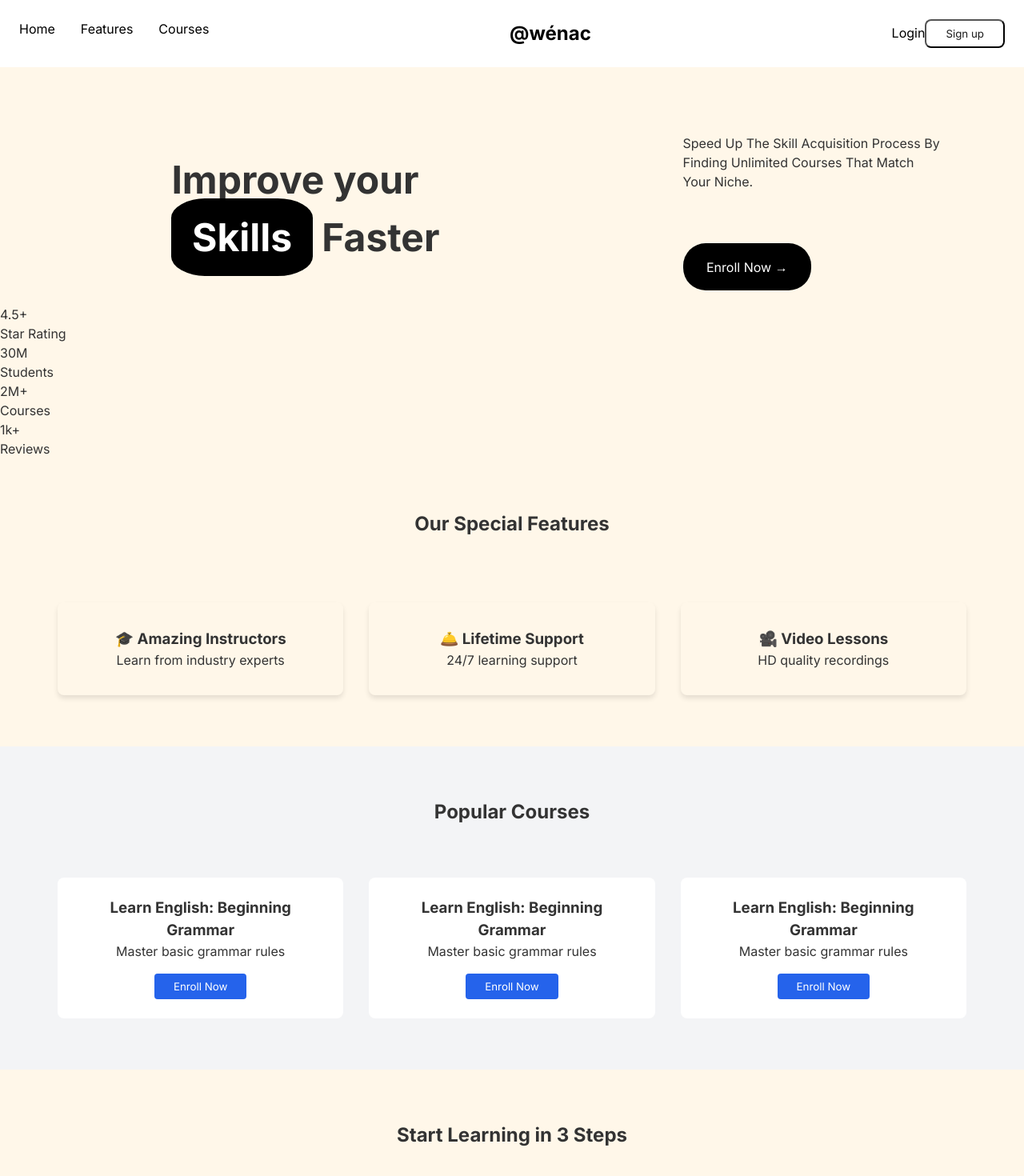
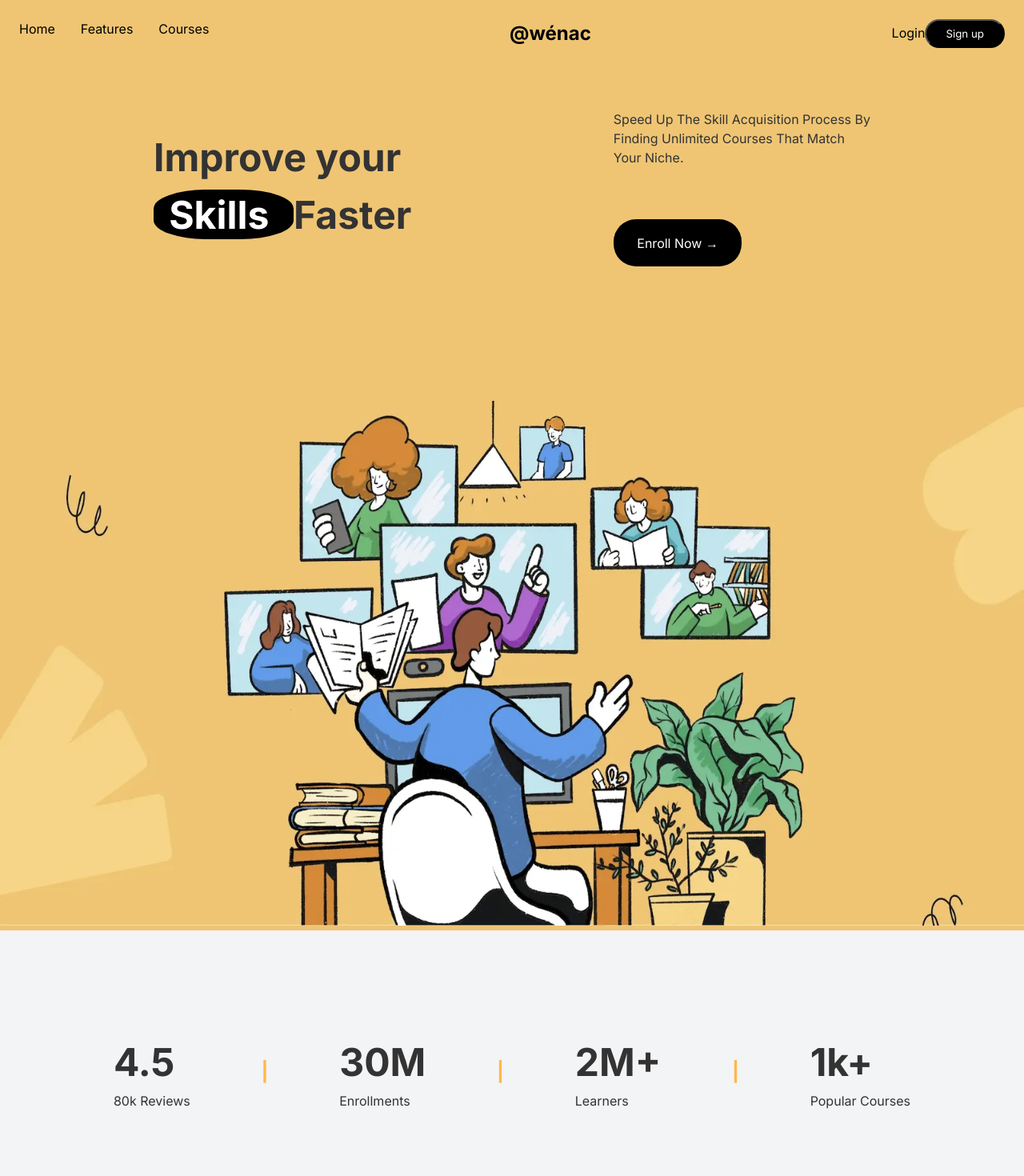
Before and after one commit to abhishekh-shukla/New-Website, a React (Vite) app in the folder landing_page/: page / in a window 1280 px wide. Shown: the top 1470 px of the page at 80% size. Built offline with nearby package versions, Linux system fonts and the light colour scheme.

Commit message:
New Website half changes done

```diff
--- a/landing_page/src/Components/FirstMiddlePage/MiddlePage.css
+++ b/landing_page/src/Components/FirstMiddlePage/MiddlePage.css
@@ -3,11 +3,12 @@
   justify-content: space-between;
   align-items: center;
   flex: 1;
-  padding: 2rem;
+  /* padding: 2rem; */
+  flex-wrap: wrap;
+  background-color: rgb(239, 197, 116);
 }
 
 .hero-text {
-  display: flex;
   display: flex;
   margin-top: 6%;
   margin-left: 15%;
@@ -21,9 +22,10 @@
 .hero-text .highlight {
   color: #ffffff;
   background-color: #000000;
-  padding: 1.2rem 1.6rem;
-  border-radius: 25%;
+  padding: 0.1rem 1.2rem;
+  border-radius: 38%;
 }
+
 
 .hero-text p {
   font-size: 1.2rem;
@@ -44,20 +46,17 @@
 }
 
 .hero-image {
-  flex: 1;
-  display: flex;
-  justify-content: center;
-  align-items: center;
+  padding-top: 10%;
 }
 
 .illustration {
-  width: 80%;
-  height: auto;
-  background-color: #f5c78c;
-  border-radius: 10px;
+
 }
 .description {
   display: grid;
-  margin-left: 25%;
+  margin-right: 15%;
   gap: 50%;
 }
+.middle-image{
+  max-width: 100%;
+}
--- a/landing_page/src/Components/FirstMiddlePage/MiddlePage.jsx
+++ b/landing_page/src/Components/FirstMiddlePage/MiddlePage.jsx
@@ -5,7 +5,7 @@ const MiddlePage = () => {
     return (
       <main className="main-content">
       <div className="hero-text">
-        <h1>Improve your<br/> <span className="highlight">Skills</span> Faster</h1>
+        <h1>Improve your<br/> <span className="highlight"> Skills </span> Faster</h1>
       </div>
         <div className='description'>
         <p>Speed Up The Skill Acquisition Process By <br/> Finding Unlimited Courses That Match <br/> Your Niche.</p>
@@ -14,7 +14,7 @@ const MiddlePage = () => {
 
       <div className="hero-image">
         <div className="illustration">
-          {/* Image illustrations or mockups */}
+          <img src={"/Images/middleimage.jpg"} alt="My Image" className='middle-image'/>
         </div>
       </div>
     </main>
--- a/landing_page/src/Components/Header/Header.css
+++ b/landing_page/src/Components/Header/Header.css
@@ -1,6 +1,6 @@
 .header {
     padding: 1.5rem;
-    background: white;
+    background: rgb(239, 197, 116);
     color: black;
     display: flex;
   }
@@ -28,10 +28,10 @@
     text-decoration: none;
   }
   .signup_button{
-    background-color: var(--primary-color); /* Replace with your primary color */
-    color: rgb(27, 27, 27);
-    padding: 0.5rem 1.5rem; /* px-6 is 1.5rem, py-2 is 0.5rem */
-    border-radius: 0.5rem; /* rounded-lg is 0.5rem */
+    background-color: black; /* Replace with your primary color */
+    color: rgb(255, 255, 255);
+    padding: 0.5rem 1.5rem;/* px-6 is 1.5rem, py-2 is 0.5rem */
+    border-radius: 1.5rem; /* rounded-lg is 0.5rem */
     transition: background-color 0.3s ease;
   }
   .signup_button:hover {
--- a/landing_page/src/Components/Stats/Stats.css
+++ b/landing_page/src/Components/Stats/Stats.css
@@ -1,6 +1,16 @@
 .stats {
   padding: 4rem 0;
   background: #f3f4f6;
+}
+.stats-conatiner{
+  background-color: #f3f4f6;
+  padding: 0.1rem;
+}
+.stats-grid {
+  display: flex;
+  justify-content: space-around;
+  padding-top: 2rem;
+  margin: 6rem;
 }
 
 .container {
@@ -17,3 +27,14 @@
   color: #2563eb;
   margin-bottom: 0.5rem;
 }
+.stat-number {
+  font-weight: 700;
+  font-size: xxx-large;
+}
+.partion {
+  font-weight: 700;
+  font-size: x-large;
+  display: flex;
+  align-items: center;
+  color: #FFB84C;
+}
--- a/landing_page/src/Components/Stats/Stats.jsx
+++ b/landing_page/src/Components/Stats/Stats.jsx
@@ -41,11 +41,13 @@ const StatNumber = ({ value, label, suffix = "" }) => {
 
 const Stats = () => {
   return (
+    <div className='stats-conatiner'>
     <div className="stats-grid">
-      <StatNumber value={4.5} label="Star Rating" suffix="+" />
-      <StatNumber value={30} label="Students" suffix="M" />
-      <StatNumber value={2} label="Courses" suffix="M+" />
-      <StatNumber value={1} label="Reviews" suffix="k+" />
+      <StatNumber value={4.5} label="80k Reviews" suffix="" /><span className='partion'>|</span>
+      <StatNumber value={30} label="Enrollments" suffix="M" /><span className='partion'>|</span>
+      <StatNumber value={2} label="Learners" suffix="M+" /><span className='partion'>|</span>
+      <StatNumber value={1} label="Popular Courses" suffix="k+" />
+    </div>
     </div>
   );
 };
```
Also changed, not shown: landing_page/public/Images/middleimage.jpg (added). Lines whose indentation alone changed are shown as unchanged.
